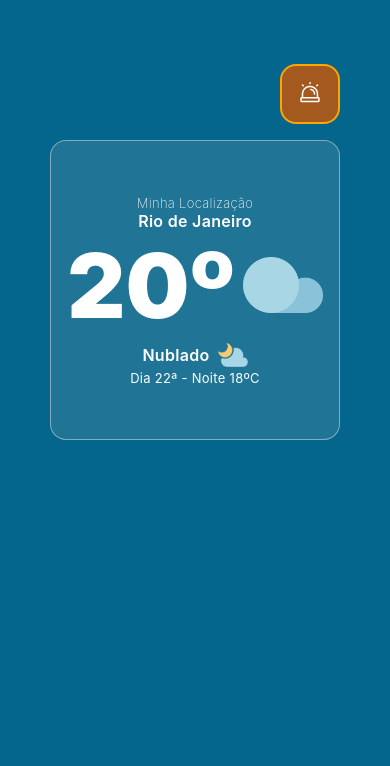
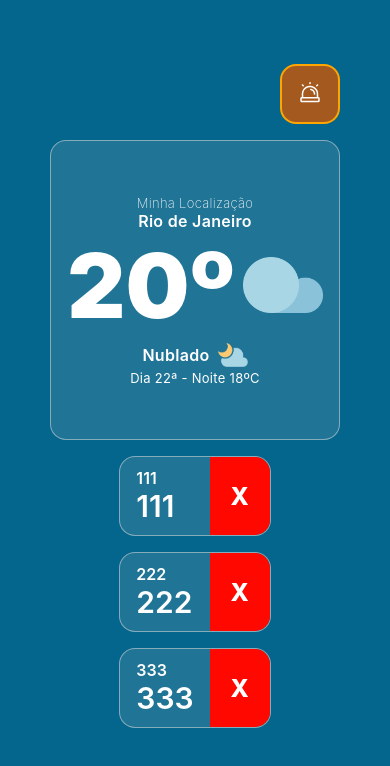
Before and after one commit to Phonedison/react-native-p4, a React Native app: screen / in a window 390 px wide. Shown: the top 766 px of the page. Built offline with nearby package versions, Linux system fonts and the light colour scheme.

Commit message:
feat: Adicionando o método que lista os locais favoritos na página home.

```diff
--- a/src/components/LocalFavorito/index.tsx
+++ b/src/components/LocalFavorito/index.tsx
@@ -7,18 +7,17 @@ export type Favorito = {
   altitude: string;
 }
 
-export type FavoritoProps = {
+type FavoritoProps = {
   local: Favorito;
 }
 
-export function LocalFavorito ({ local }: FavoritoProps) {
-
+export function LocalFavorito({ local }: FavoritoProps) {
 
   return (
     <TouchableOpacity style={styles.card} activeOpacity={0.85}>
       <View style={styles.conteudo}>
-        <Text style={styles.cidadeTexto}>local.longitude</Text>
-        <Text style={styles.tempTexto}>local.altitude</Text>
+        <Text style={styles.cidadeTexto}>{local.longitude}</Text>
+        <Text style={styles.tempTexto}>{local.altitude}</Text>
       </View>
       <TouchableOpacity activeOpacity={0.8} style={styles.botaoRemover}>
         <Text style={styles.botaoRemoverTexto}>X</Text>
--- a/src/screens/Home/index.tsx
+++ b/src/screens/Home/index.tsx
@@ -1,4 +1,4 @@
-import React, { useState } from "react";
+import React, { useEffect, useState } from "react";
 import { FlatList, Image, Text, TouchableOpacity, View } from "react-native";
 import { styles } from "./styles";
 import { SafeAreaProvider, SafeAreaView } from "react-native-safe-area-context";
@@ -8,12 +8,13 @@ import { Favorito } from "../../components/LocalFavorito";
 
 const favoritos = [
   { id: "1", longitude: "111", altitude: "111" },
-  { id: "2", longitude: "111", altitude: "111" },
-  { id: "3", longitude: "111", altitude: "111" },
+  { id: "2", longitude: "222", altitude: "222" },
+  { id: "3", longitude: "333", altitude: "333" },
 ];
 
 export const Home = () => {
   const [notificacao, setNotificacao] = useState(true);
+  const [favorito, setFavorito] = useState<Favorito[]>(favoritos);
 
   return (
     <SafeAreaProvider>
@@ -61,12 +62,13 @@ export const Home = () => {
           </View>
         </TouchableOpacity>
 
-        {/* <FlatList<Favorito>
-        data={favoritos}
-        keyExtractor={(local) => local.id}
-        renderItem={({  }) => <LocalFavorito local={} />}
-        ListEmptyComponent={<Text>Ainda não existem locais favoritos</Text>}
-        /> */}
+        <FlatList<Favorito>
+          data={favorito}
+          keyExtractor={(local) => local.id}
+          renderItem={({ item }) => <LocalFavorito local={item} />}
+          ListEmptyComponent={<Text>Ainda não existem locais favoritos</Text>}
+          contentContainerStyle={{ gap: 16, width: "100%" }}
+        />
 
         {/* Estilização dos elementos renderizados -> lista de locais salvos */}
       </SafeAreaView>
```
